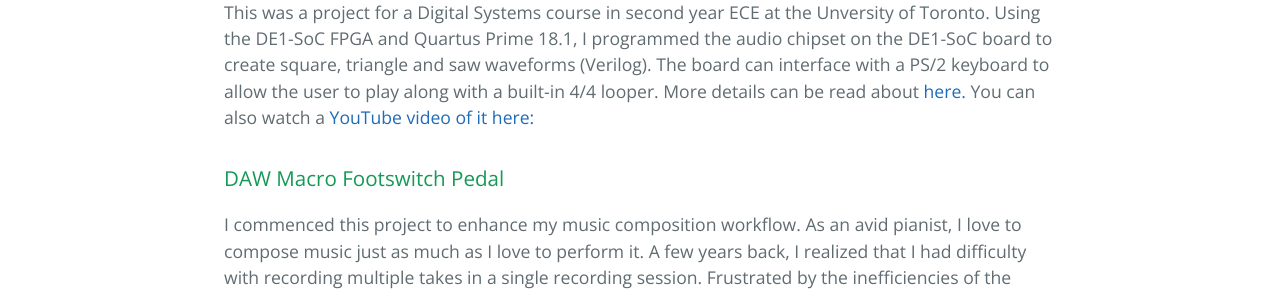
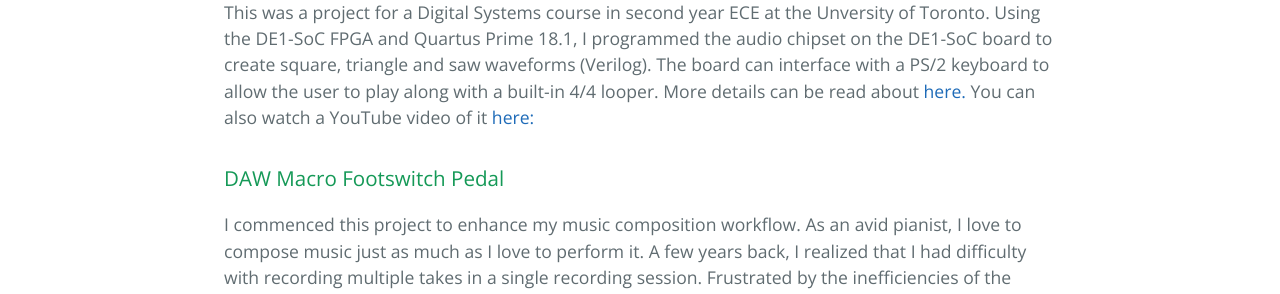
Before and after one commit to yixin0829/Cayman, a Jekyll site: the page built from project-library.md, in a window 1280 px wide and 900 px high, scrolled down 373 px. Shown: the part 181-475 px from the top of the window. Built offline with Jekyll 4.4.1, drawn with Linux system fonts in a browser that asks for light colours.

```diff
--- a/project-library.md
+++ b/project-library.md
@@ -8,7 +8,7 @@ description: Welcome to my Project Library!
 * * *
 
 ### Chord Machine - FPGA Audio Synthesizer
-This was a project for a Digital Systems course in second year ECE at the Unversity of Toronto. Using the DE1-SoC FPGA and Quartus Prime 18.1, I programmed the audio chipset on the DE1-SoC board to create square, triangle and saw waveforms (Verilog). The board can interface with a PS/2 keyboard to allow the user to play along with a built-in 4/4 looper. More details can be read about [here.](https://github.com/iWebster28/Music/blob/master/ChordMachine/ChordMachineFinal/ECE241%20Final%20Project%20Report%20-%20Ian%20Webster%20-%20Github.pdf) You can also watch a [YouTube video of it here: ](https://youtu.be/eF6zlbV_rJg)
+This was a project for a Digital Systems course in second year ECE at the Unversity of Toronto. Using the DE1-SoC FPGA and Quartus Prime 18.1, I programmed the audio chipset on the DE1-SoC board to create square, triangle and saw waveforms (Verilog). The board can interface with a PS/2 keyboard to allow the user to play along with a built-in 4/4 looper. More details can be read about [here.](https://github.com/iWebster28/Music/blob/master/ChordMachine/ChordMachineFinal/ECE241%20Final%20Project%20Report%20-%20Ian%20Webster%20-%20Github.pdf) You can also watch a YouTube video of it [here: ](https://youtu.be/eF6zlbV_rJg)
 
 ### DAW Macro Footswitch Pedal
 I commenced this project to enhance my music composition workflow. As an avid pianist, I love to compose music just as much as I love to perform it. A few years back, I realized that I had difficulty with recording multiple takes in a single recording session. Frustrated by the inefficiencies of the computer keyboard 'shortcuts,' I decided to come up with my own solution to avoid pressing 'spacebar, delete, enter, and R' every time I wanted to re-record a take while composing a song.
```
